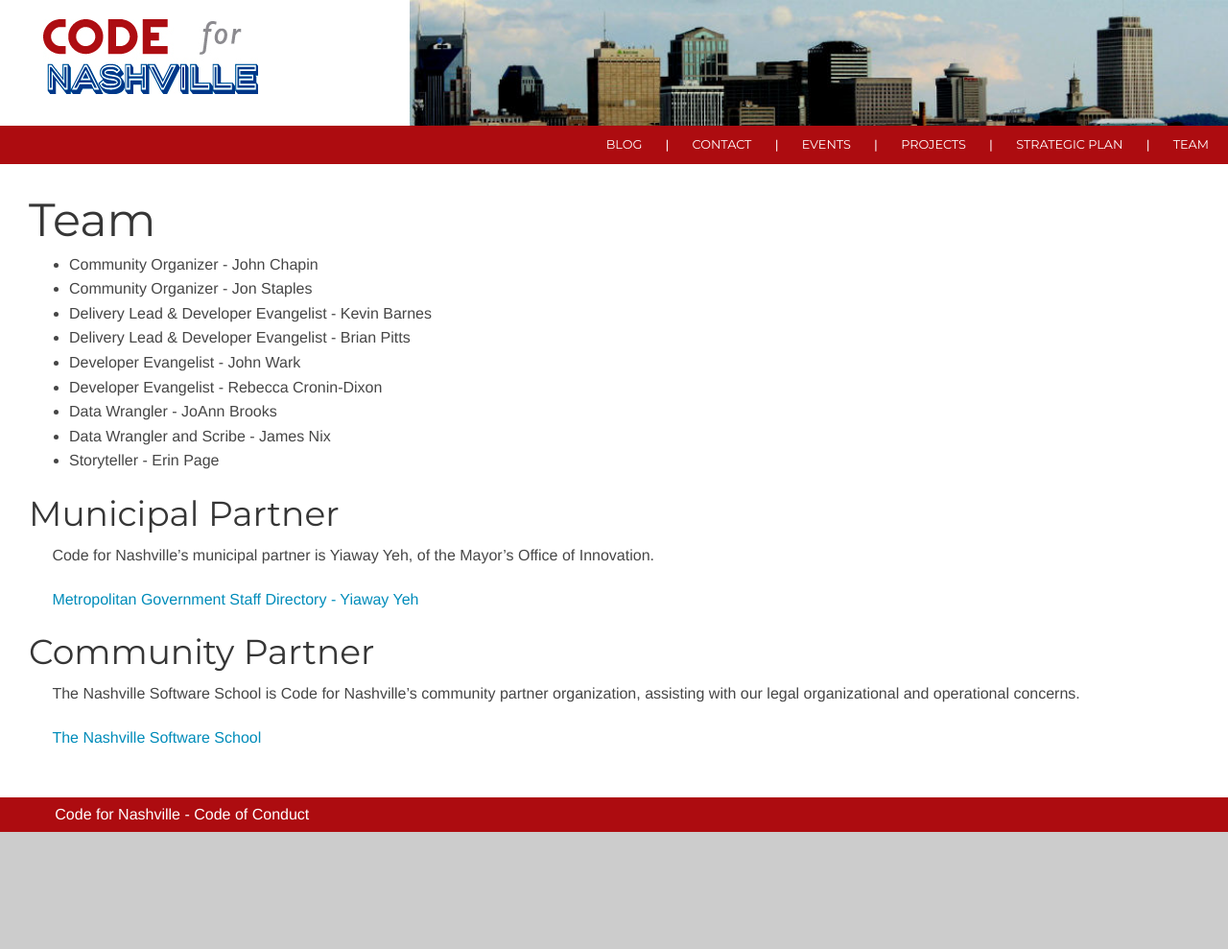
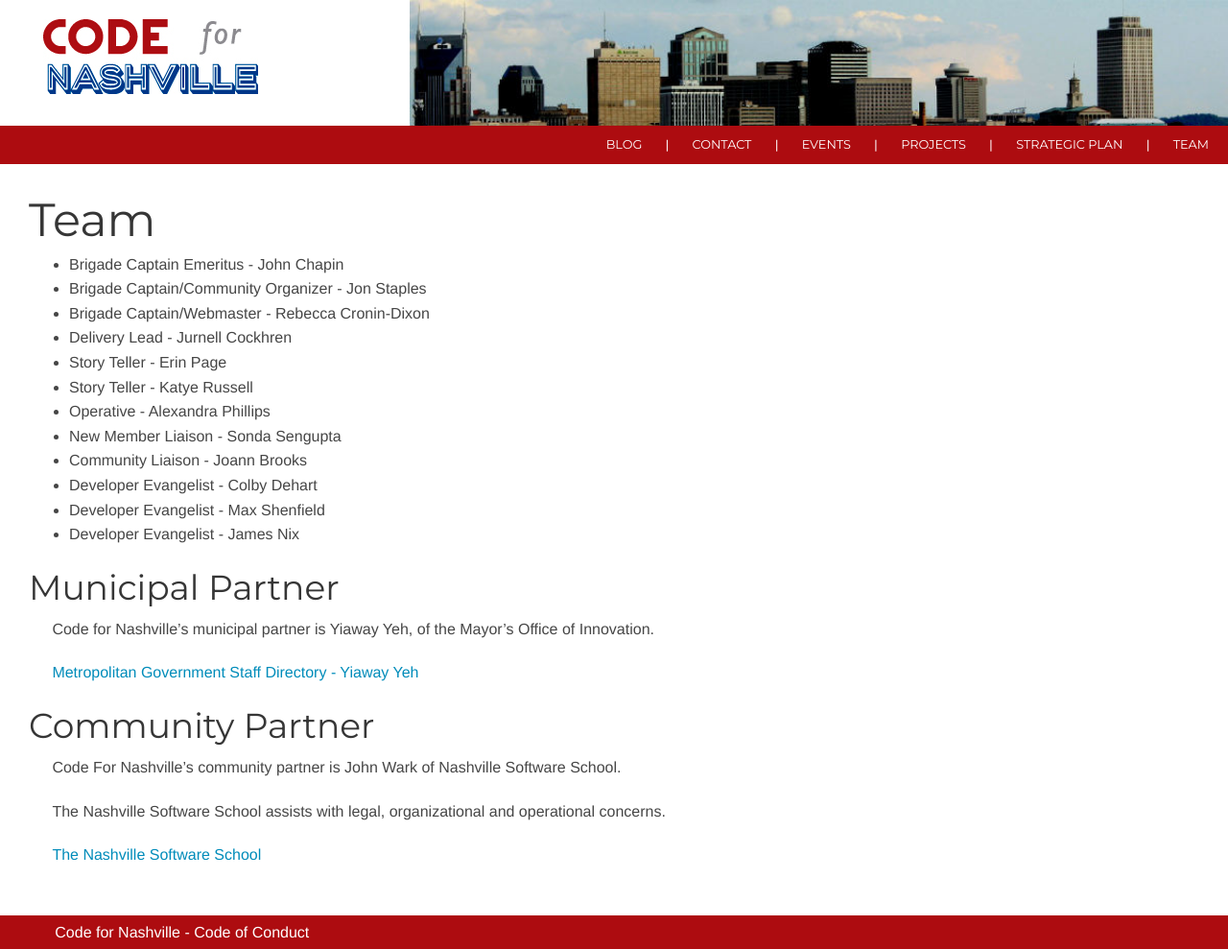
Before and after one commit to code-for-nashville/code-for-nashville.github.io, a Jekyll site: the page built from team.md, in a window 1280 px wide. Shown: the whole page at 96% size. Built offline with Jekyll 4.4.1, drawn with Linux system fonts in a browser that asks for light colours; nearby versions of some CDN libraries; before the commit the page ends 900 px from its top, so only the background shows below that.

Commit message:
updated team names/roles

```diff
--- a/team.md
+++ b/team.md
@@ -4,15 +4,18 @@
 permalink: /team/
 ---
 
-* Community Organizer - John Chapin
-* Community Organizer - Jon Staples
-* Delivery Lead & Developer Evangelist - Kevin Barnes
-* Delivery Lead & Developer Evangelist - Brian Pitts
-* Developer Evangelist - John Wark
-* Developer Evangelist - Rebecca Cronin-Dixon
-* Data Wrangler - JoAnn Brooks
-* Data Wrangler and Scribe - James Nix
-* Storyteller - Erin Page
+* Brigade Captain Emeritus - John Chapin
+* Brigade Captain/Community Organizer - Jon Staples
+* Brigade Captain/Webmaster - Rebecca Cronin-Dixon
+* Delivery Lead - Jurnell Cockhren
+* Story Teller - Erin Page
+* Story Teller - Katye Russell
+* Operative - Alexandra Phillips
+* New Member Liaison - Sonda Sengupta
+* Community Liaison - Joann Brooks
+* Developer Evangelist - Colby Dehart
+* Developer Evangelist - Max Shenfield
+* Developer Evangelist - James Nix
 
 Municipal Partner
 -----------------
@@ -25,7 +28,8 @@
 Community Partner
 -----------------
 
-The Nashville Software School is Code for Nashville's community partner
-organization, assisting with our legal organizational and operational concerns.
+Code For Nashville's community partner is John Wark of Nashville Software School.
+
+The Nashville Software School assists with legal, organizational and operational concerns.
 
 [The Nashville Software School](http://nashvillesoftwareschool.com)
```
